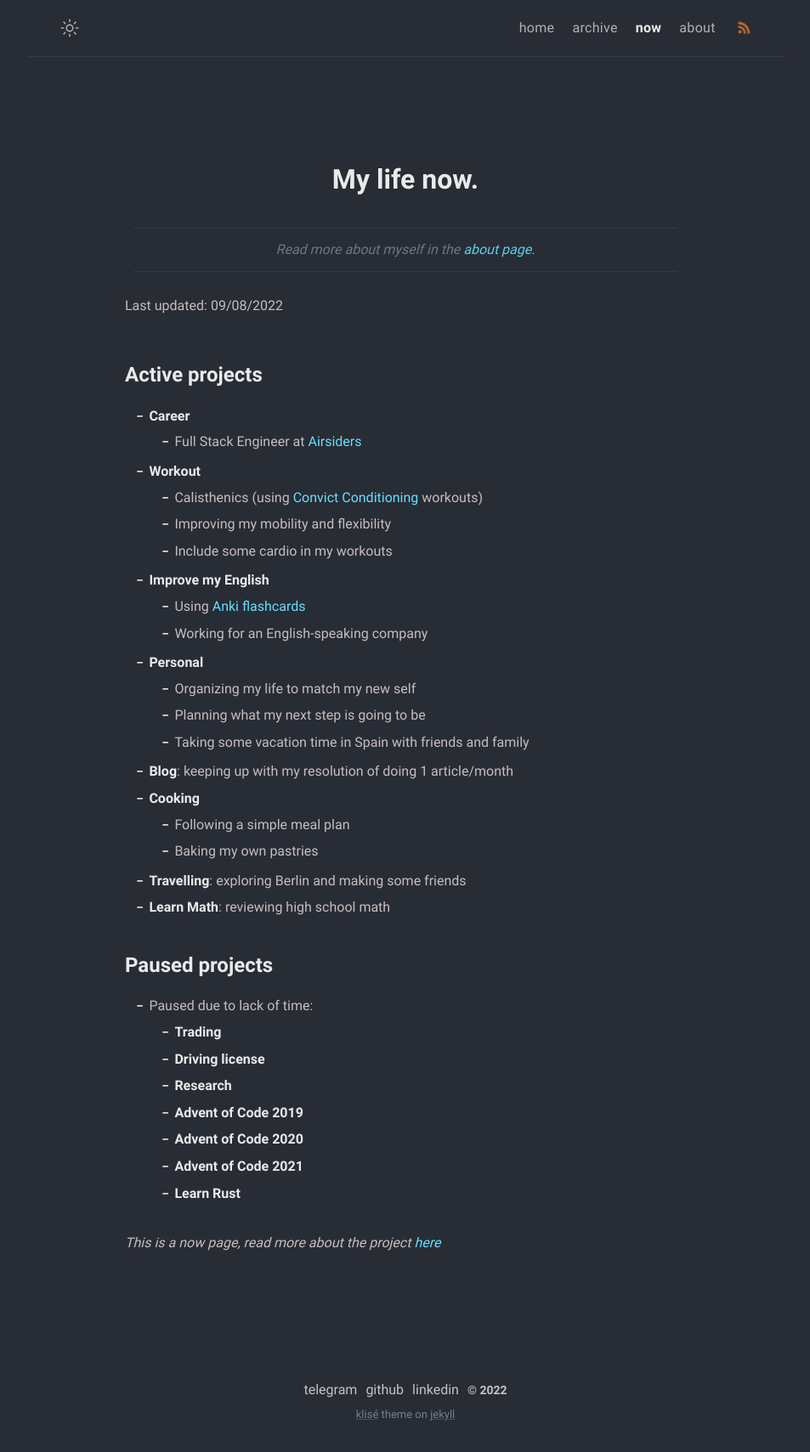
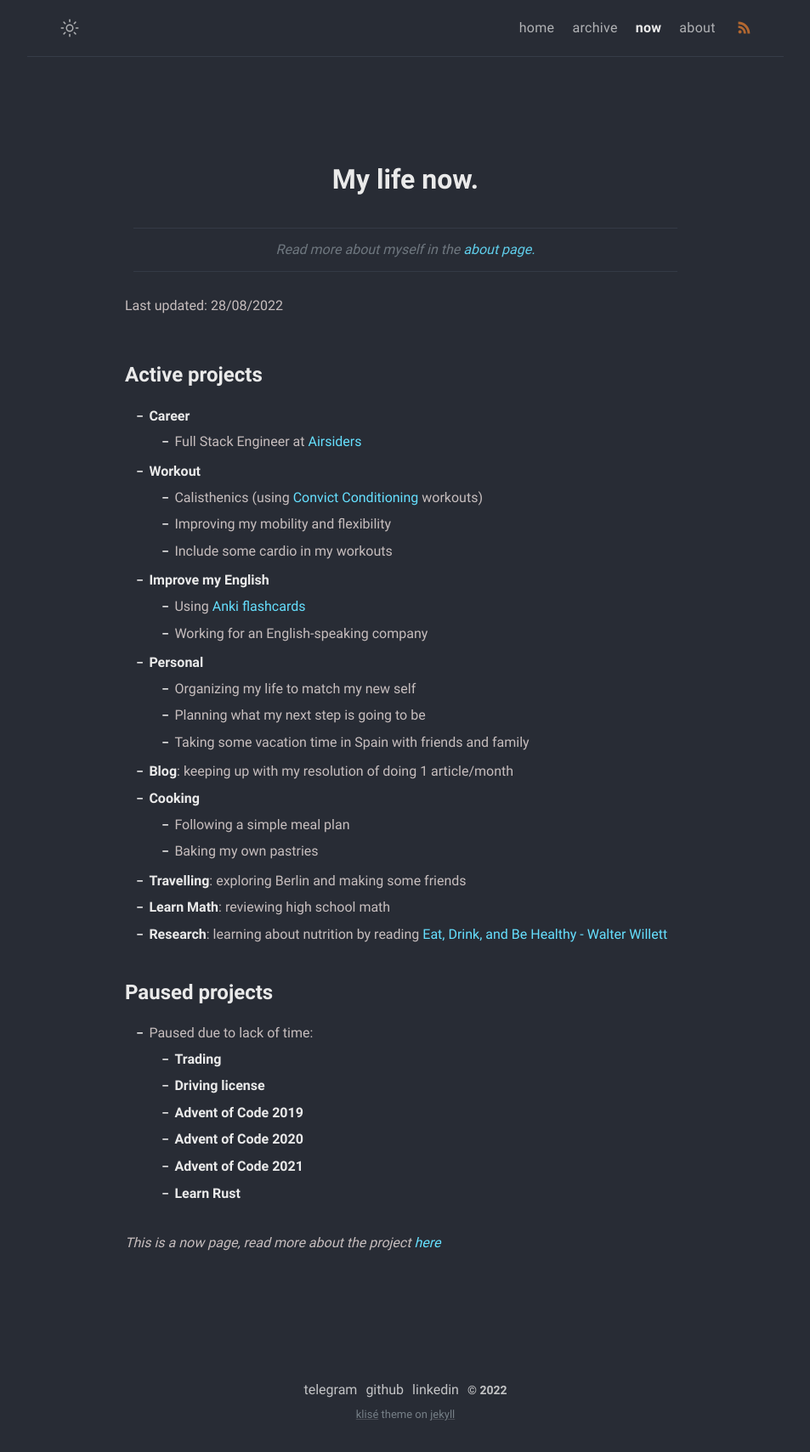
Before and after one commit to MonkeyAndres/MonkeyAndres.github.io, a Jekyll site: the page built from now.md, in a window 1280 px wide. Shown: the whole page at 85% size, without its empty margins (163-1116 px from the left). Built offline with Jekyll 4.4.1, drawn with Linux system fonts in a browser that asks for light colours.

Commit message:
📝 Update now page

```diff
--- a/now.md
+++ b/now.md
@@ -8,7 +8,7 @@ comments: false
 
 > Read more about myself in the [about page.](../about)
 
-Last updated: 09/08/2022
+Last updated: 28/08/2022
 
 # Active projects
 
@@ -31,13 +31,13 @@ Last updated: 09/08/2022
   - Baking my own pastries
 - **Travelling**: exploring Berlin and making some friends
 - **Learn Math**: reviewing high school math
+- **Research**: learning about nutrition by reading [Eat, Drink, and Be Healthy - Walter Willett](https://www.goodreads.com/en/book/show/5579.Eat_Drink_and_Be_Healthy)
 
 # Paused projects
 
 - Paused due to lack of time:
   - **Trading**
   - **Driving license**
-  - **Research**
   - **Advent of Code 2019**
   - **Advent of Code 2020**
   - **Advent of Code 2021**
```
